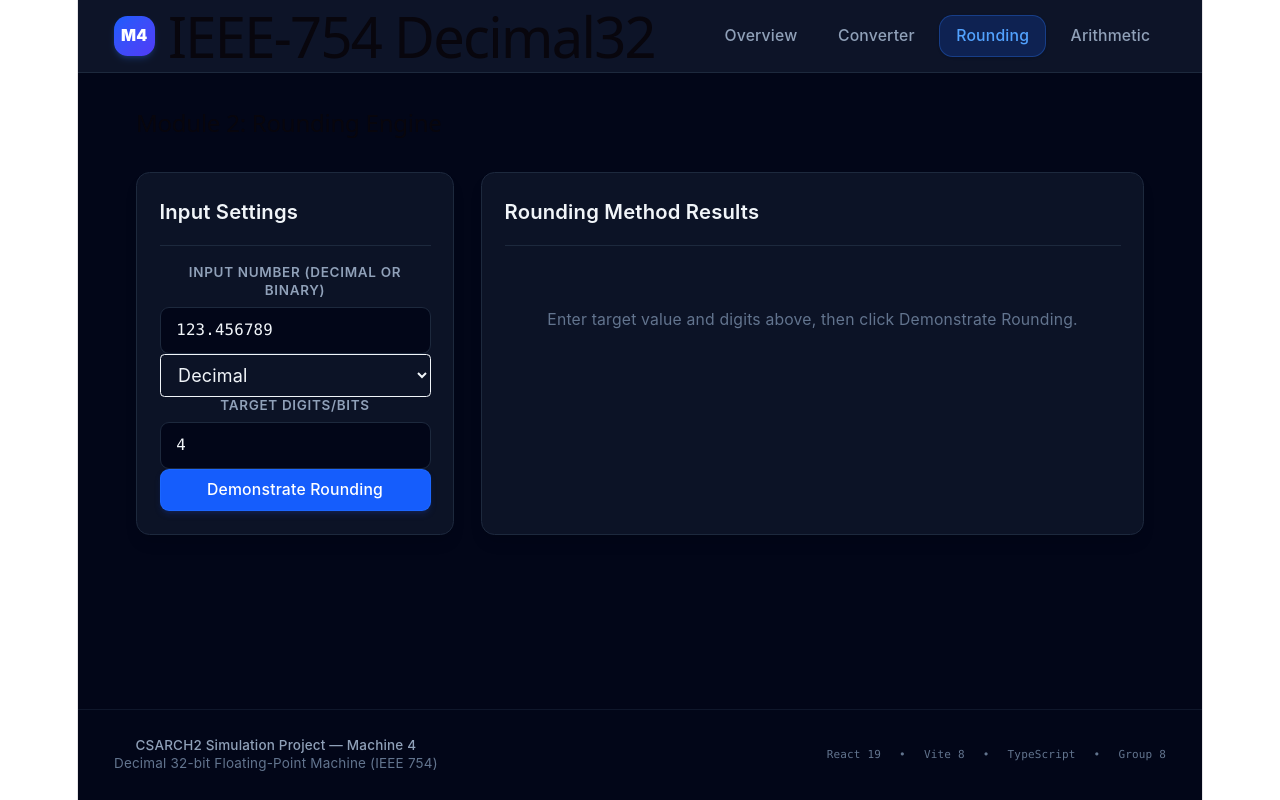
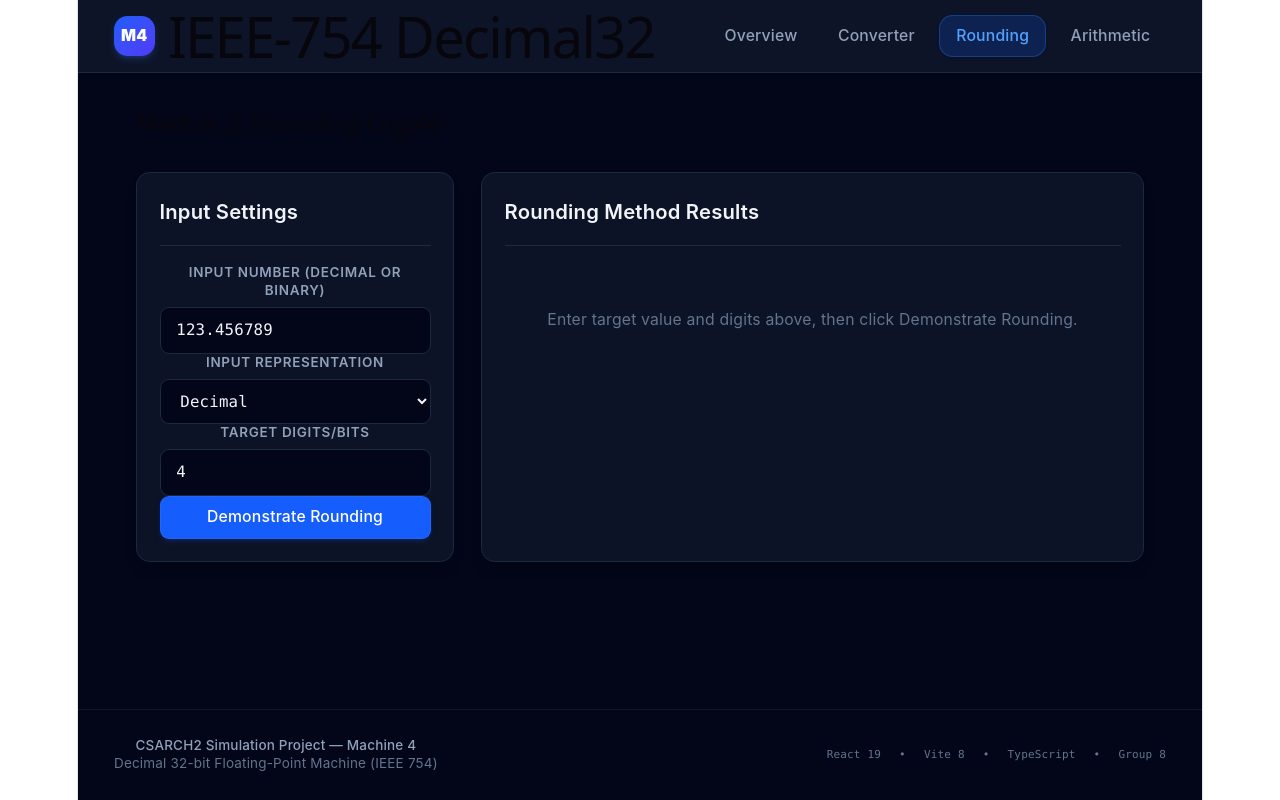
Before and after one commit to K-K-R-C/CSARCH2-G8-MCO1, a React (Vite) app: page /#/rounding in a window 1280 px wide. Built offline with nearby package versions, Linux system fonts and the light colour scheme.

Commit message:
fix: dropdown contrasting colors

```diff
--- a/src/pages/Home.tsx
+++ b/src/pages/Home.tsx
@@ -91,11 +91,7 @@ export const Home: React.FC = () => {
           {modules.map((mod) => (
             <Card key={mod.path} className={`flex flex-col justify-between border bg-slate-900/60 ${mod.color}`}>
               <div>
-                <div className="flex items-center justify-between mb-3">
-                  <span className="text-[11px] uppercase font-bold font-mono px-2 py-0.5 rounded bg-slate-800 text-slate-400 border border-slate-700">
-                  </span>
-                </div>
-                <h3 className="text-lg font-bold text-slate-100 mb-2">{mod.title}</h3>
+                <h3 className="text-lg font-bold text-slate-100 mb-2 mt-1">{mod.title}</h3>
                 <p className="text-xs text-slate-400 leading-relaxed mb-4">{mod.description}</p>
                 <ul className="space-y-1.5 mb-6 text-xs text-slate-300">
                   {mod.features.map((feat, fIdx) => (
--- a/src/pages/Rounding.tsx
+++ b/src/pages/Rounding.tsx
@@ -44,16 +44,22 @@ export const Rounding: React.FC = () => {
             onChange={(e) => setInputValue(e.target.value)}
             placeholder="e.g. 123.456789"
           />
+          <div className="w-full">
+            <label htmlFor="input-type" className="block text-xs font-semibold uppercase tracking-wider text-slate-400 mb-1.5">
+              Input Representation
+            </label>
             <select
+              id="input-type"
               value={inputType}
               onChange={(e) =>
                 setInputType(e.target.value as InputType)
               }
-            className="border rounded px-3 py-2 w-full"
+              className="w-full bg-slate-950 border border-slate-800 rounded-lg px-3.5 py-2.5 text-slate-100 text-sm font-mono focus:outline-none focus:border-blue-500 focus:ring-1 focus:ring-blue-500 transition-colors"
             >
-            <option value="decimal">Decimal</option>
-            <option value="binary">Binary</option>
+              <option value="decimal" className="bg-slate-900 text-slate-100">Decimal</option>
+              <option value="binary" className="bg-slate-900 text-slate-100">Binary</option>
             </select>
+          </div>
           <Input
             label="Target Digits/Bits"
             type="number"
```
Lines whose indentation alone changed are shown as unchanged.
